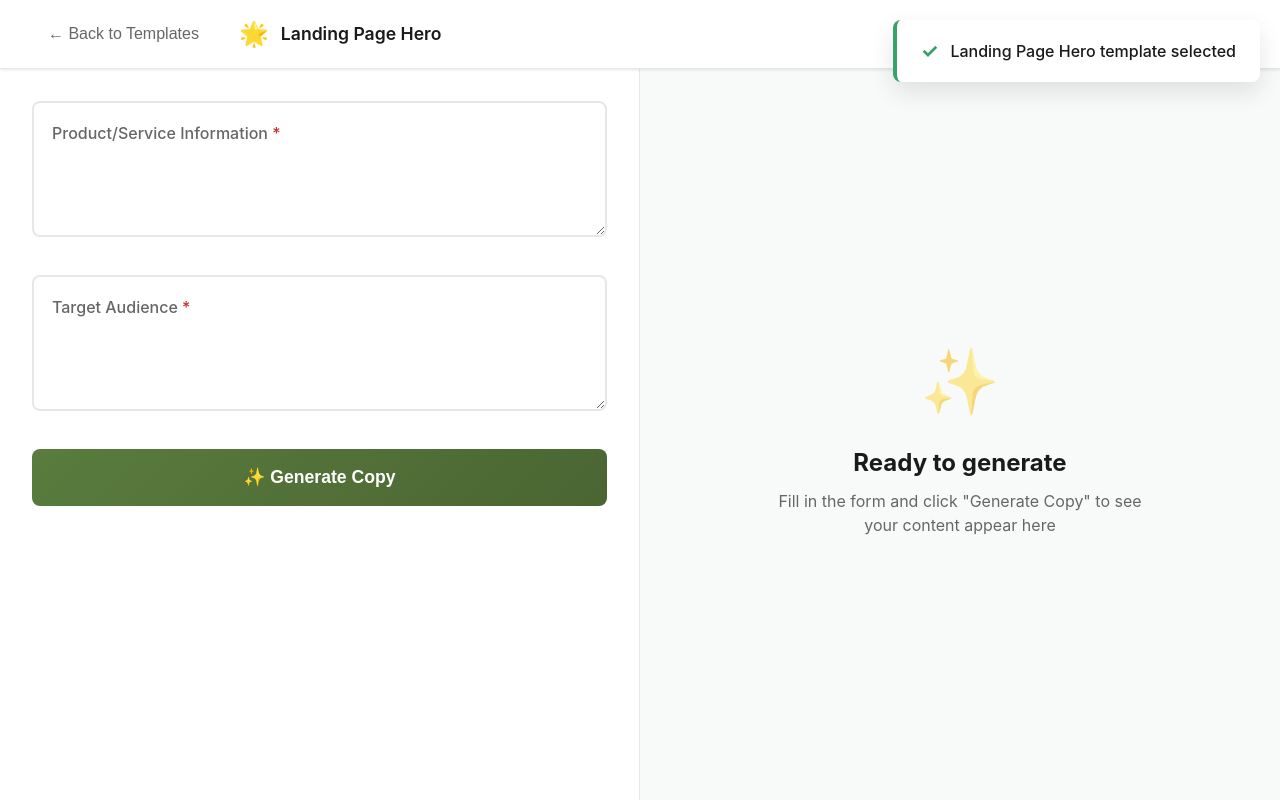
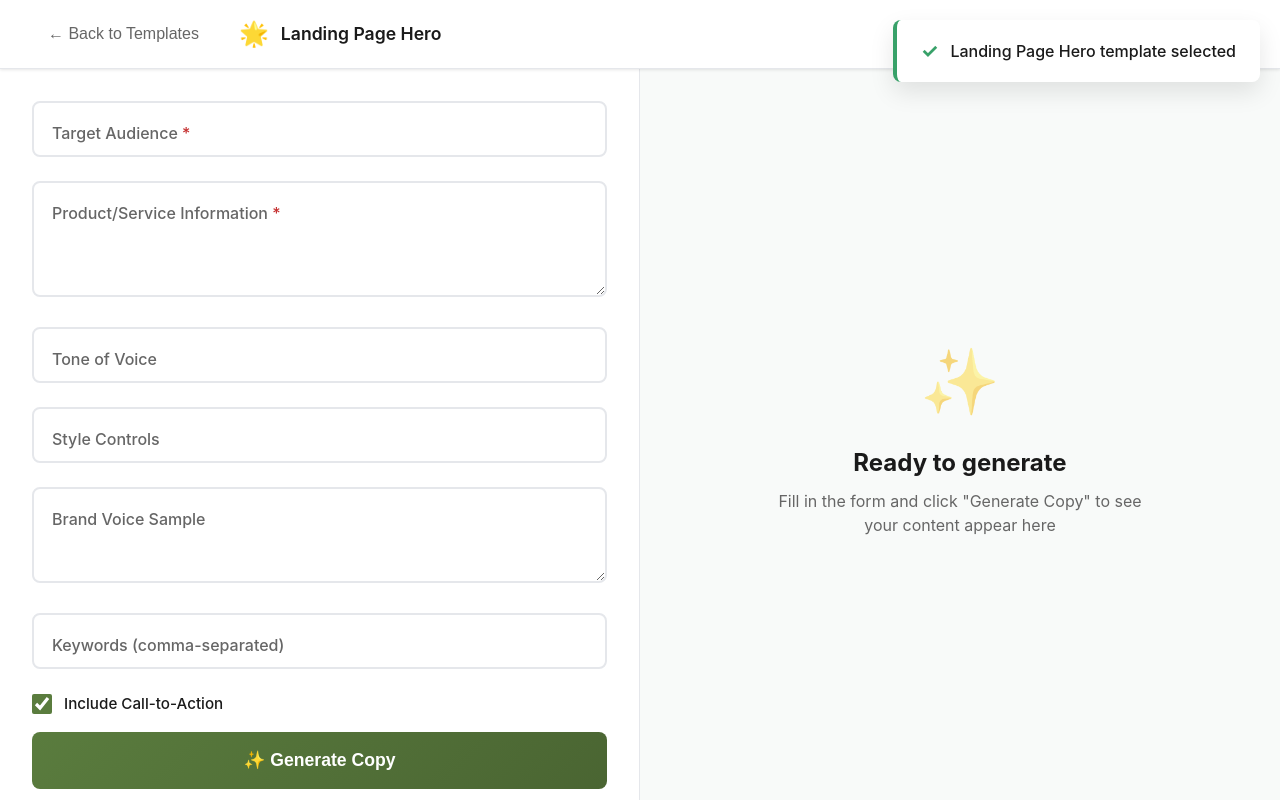
Before and after one commit to DANKRUSZ/DKcopy, a React app in the folder frontend/: page / in a window 1280 px wide. Both pictures are taken after a click on the element 232 px from the left and 383 px from the top of the page. Built offline with nearby package versions, Linux system fonts and the light colour scheme; the HTML template or start-up script is replaced by a standard one.

Commit message:
experimenting with new designs still

```diff
--- a/frontend/src/App.css
+++ b/frontend/src/App.css
@@ -109,7 +109,6 @@ body {
   font-size: 1.25rem;
   opacity: 0.9;
   color: white;
-  font-size: 1.2rem;
 }
 
 .templates-container {
@@ -289,15 +288,16 @@ body {
   background: var(--bg-main);
 }
 
-/* ========== FLOATING LABEL INPUTS ========== */
+/* ========== FORM STYLES ========== */
 .form-group {
-  margin-bottom: 2rem;
+  margin-bottom: 1.5rem;
 }
 
 .floating-label-wrapper {
   position: relative;
 }
 
+.floating-label-wrapper input[type="text"],
 .floating-label-wrapper textarea {
   width: 100%;
   padding: 1.5rem 1rem 0.5rem;
@@ -310,6 +310,7 @@ body {
   background: white;
 }
 
+.floating-label-wrapper input[type="text"]:focus,
 .floating-label-wrapper textarea:focus {
   outline: none;
   border-color: var(--primary);
@@ -338,6 +339,28 @@ body {
 
 .required {
   color: var(--error);
+}
+
+.checkbox-group {
+  display: flex;
+  align-items: center;
+  gap: 0.75rem;
+  margin-bottom: 1rem;
+}
+
+.checkbox-group input[type="checkbox"] {
+  width: 20px;
+  height: 20px;
+  cursor: pointer;
+  accent-color: var(--primary);
+}
+
+.checkbox-group label {
+  margin: 0;
+  cursor: pointer;
+  font-weight: 500;
+  color: var(--text-dark);
+  font-size: 0.95rem;
 }
 
 /* ========== BUTTONS ========== */
@@ -457,7 +480,18 @@ body {
   border-radius: var(--radius);
   box-shadow: var(--shadow-md);
   overflow: hidden;
-  animation: slideIn 0.4s ease;
+  animation: slideInContent 0.4s ease;
+}
+
+@keyframes slideInContent {
+  from {
+    opacity: 0;
+    transform: translateY(20px);
+  }
+  to {
+    opacity: 1;
+    transform: translateY(0);
+  }
 }
 
 .preview-header {
@@ -479,14 +513,14 @@ body {
 
 .preview-actions {
   display: flex;
-  gap: 12px;
+  gap: 10px;
 }
 
 .action-btn {
   background: var(--primary);
   color: white;
   border: none;
-  padding: 10px 20px;
+  padding: 10px 18px;
   border-radius: 6px;
   font-size: 0.9rem;
   font-weight: 600;
@@ -494,7 +528,7 @@ body {
   transition: all 0.3s ease;
   display: flex;
   align-items: center;
-  gap: 8px;
+  gap: 6px;
 }
 
 .action-btn:hover {
@@ -503,8 +537,38 @@ body {
   box-shadow: var(--shadow-sm);
 }
 
+.edit-btn {
+  background: #4299e1;
+}
+
+.edit-btn:hover {
+  background: #3182ce;
+}
+
 .preview-content {
   padding: 2rem;
+}
+
+.content-editor {
+  width: 100%;
+  padding: 1rem;
+  font-size: 1rem;
+  line-height: 1.8;
+  color: var(--text-dark);
+  border: 2px solid var(--border);
+  border-radius: 8px;
+  font-family: inherit;
+  resize: vertical;
+  min-height: 300px;
+}
+
+.content-editor:focus {
+  outline: none;
+  border-color: var(--primary);
+  box-shadow: 0 0 0 3px rgba(90, 124, 62, 0.1);
+}
+
+.content-display {
   font-size: 1rem;
   line-height: 1.8;
   color: var(--text-dark);
@@ -564,11 +628,13 @@ body {
 
   .preview-actions {
     width: 100%;
+    flex-wrap: wrap;
   }
 
   .action-btn {
     flex: 1;
     justify-content: center;
+    min-width: 100px;
   }
 
   .toast {
--- a/frontend/src/App.jsx
+++ b/frontend/src/App.jsx
@@ -1,7 +1,6 @@
 import { useState } from 'react';
 import './App.css';
 
-// Template cards based on your content types
 const TEMPLATES = [
   {
     id: 'landing-hero',
@@ -69,22 +68,24 @@ const TEMPLATES = [
 ];
 
 function App() {
-  const [view, setView] = useState('gallery'); // 'gallery' or 'editor'
+  const [view, setView] = useState('gallery');
   const [selectedTemplate, setSelectedTemplate] = useState(null);
   const [formData, setFormData] = useState({
-    productInfo: '',
-    targetAudience: '',
-    contentType: ''
+    content_type: '',
+    content_type_other: '',
+    audience: '',
+    product_info: '',
+    tone_of_voice: '',
+    style: '',
+    brand_sample: '',
+    keywords: '',
+    cta: true
   });
   const [generatedContent, setGeneratedContent] = useState('');
+  const [isEditing, setIsEditing] = useState(false);
   const [loading, setLoading] = useState(false);
   const [toast, setToast] = useState({ show: false, message: '', type: '' });
-
-  // Floating label states
-  const [focusedFields, setFocusedFields] = useState({
-    productInfo: false,
-    targetAudience: false
-  });
+  const [focusedFields, setFocusedFields] = useState({});
 
   const showToast = (message, type = 'success') => {
     setToast({ show: true, message, type });
@@ -93,7 +94,11 @@ function App() {
 
   const handleTemplateSelect = (template) => {
     setSelectedTemplate(template);
-    setFormData({ ...formData, contentType: template.value });
+    setFormData({
+      ...formData,
+      content_type: template.value,
+      content_type_other: ''
+    });
     setView('editor');
     showToast(`${template.title} template selected`, 'success');
   };
@@ -102,14 +107,30 @@ function App() {
     e.preventDefault();
     setLoading(true);
     setGeneratedContent('');
+    setIsEditing(false);
 
     try {
+      const keywords = formData.keywords
+        ? formData.keywords.split(',').map(k => k.trim()).filter(k => k)
+        : null;
+
+      const payload = {
+        content_type: formData.content_type === 'Other' ? formData.content_type_other : formData.content_type,
+        audience: formData.audience,
+        product_info: formData.product_info,
+        cta: formData.cta,
+        tone_of_voice: formData.tone_of_voice || null,
+        style: formData.style || null,
+        brand_sample: formData.brand_sample || null,
+        keywords: keywords
+      };
+
       const response = await fetch('http://localhost:5000/generate', {
         method: 'POST',
         headers: {
           'Content-Type': 'application/json',
         },
-        body: JSON.stringify(formData),
+        body: JSON.stringify(payload),
       });
 
       const data = await response.json();
@@ -128,9 +149,10 @@ function App() {
   };
 
   const handleInputChange = (e) => {
+    const { name, value, type, checked } = e.target;
     setFormData({
       ...formData,
-      [e.target.name]: e.target.value,
+      [name]: type === 'checkbox' ? checked : value,
     });
   };
 
@@ -138,10 +160,17 @@ function App() {
     setView('gallery');
     setSelectedTemplate(null);
     setGeneratedContent('');
+    setIsEditing(false);
     setFormData({
-      productInfo: '',
-      targetAudience: '',
-      contentType: ''
+      content_type: '',
+      content_type_other: '',
+      audience: '',
+      product_info: '',
+      tone_of_voice: '',
+      style: '',
+      brand_sample: '',
+      keywords: '',
+      cta: true
     });
   };
 
@@ -160,9 +189,12 @@ function App() {
     }
   };
 
+  const handleContentEdit = (e) => {
+    setGeneratedContent(e.target.value);
+  };
+
   return (
     <div className="app">
-      {/* Toast Notification */}
       {toast.show && (
         <div className={`toast toast-${toast.type}`}>
           <span className="toast-icon">
@@ -212,21 +244,65 @@ function App() {
           <div className="editor-content">
             <div className="editor-form">
               <form onSubmit={handleSubmit}>
+                {formData.content_type === 'Other' && (
+                  <div className="form-group">
+                    <div className="floating-label-wrapper">
+                      <input
+                        type="text"
+                        id="content_type_other"
+                        name="content_type_other"
+                        value={formData.content_type_other}
+                        onChange={handleInputChange}
+                        onFocus={() => handleFocus('content_type_other')}
+                        onBlur={(e) => handleBlur('content_type_other', e.target.value)}
+                        required
+                      />
+                      <label
+                        htmlFor="content_type_other"
+                        className={focusedFields.content_type_other || formData.content_type_other ? 'active' : ''}
+                      >
+                        Specify Content Type <span className="required">*</span>
+                      </label>
+                    </div>
+                  </div>
+                )}
+
+                <div className="form-group">
+                  <div className="floating-label-wrapper">
+                    <input
+                      type="text"
+                      id="audience"
+                      name="audience"
+                      value={formData.audience}
+                      onChange={handleInputChange}
+                      onFocus={() => handleFocus('audience')}
+                      onBlur={(e) => handleBlur('audience', e.target.value)}
+                      required
+                    />
+                    <label
+                      htmlFor="audience"
+                      className={focusedFields.audience || formData.audience ? 'active' : ''}
+                    >
+                      Target Audience <span className="required">*</span>
+                    </label>
+                  </div>
+                </div>
+
                 <div className="form-group">
                   <div className="floating-label-wrapper">
                     <textarea
-                      id="productInfo"
-                      name="productInfo"
-                      value={formData.productInfo}
+                      id="product_info"
+                      name="product_info"
+                      value={formData.product_info}
                       onChange={handleInputChange}
-                      onFocus={() => handleFocus('productInfo')}
-                      onBlur={(e) => handleBlur('productInfo', e.target.value)}
+                      onFocus={() => handleFocus('product_info')}
+                      onBlur={(e) => handleBlur('product_info', e.target.value)}
                       required
-                      rows="5"
+                      rows="4"
                     />
                     <label
-                      htmlFor="productInfo"
-                      className={focusedFields.productInfo || formData.productInfo ? 'active' : ''}
+                      htmlFor="product_info"
+                      className={focusedFields.product_info || formData.product_info ? 'active' : ''}
                     >
                       Product/Service Information <span className="required">*</span>
                     </label>
@@ -235,23 +311,93 @@ function App() {
 
                 <div className="form-group">
                   <div className="floating-label-wrapper">
-                    <textarea
-                      id="targetAudience"
-                      name="targetAudience"
-                      value={formData.targetAudience}
+                    <input
+                      type="text"
+                      id="tone_of_voice"
+                      name="tone_of_voice"
+                      value={formData.tone_of_voice}
                       onChange={handleInputChange}
-                      onFocus={() => handleFocus('targetAudience')}
-                      onBlur={(e) => handleBlur('targetAudience', e.target.value)}
-                      required
-                      rows="5"
+                      onFocus={() => handleFocus('tone_of_voice')}
+                      onBlur={(e) => handleBlur('tone_of_voice', e.target.value)}
                     />
                     <label
-                      htmlFor="targetAudience"
-                      className={focusedFields.targetAudience || formData.targetAudience ? 'active' : ''}
+                      htmlFor="tone_of_voice"
+                      className={focusedFields.tone_of_voice || formData.tone_of_voice ? 'active' : ''}
                     >
-                      Target Audience <span className="required">*</span>
+                      Tone of Voice
                     </label>
                   </div>
+                </div>
+
+                <div className="form-group">
+                  <div className="floating-label-wrapper">
+                    <input
+                      type="text"
+                      id="style"
+                      name="style"
+                      value={formData.style}
+                      onChange={handleInputChange}
+                      onFocus={() => handleFocus('style')}
+                      onBlur={(e) => handleBlur('style', e.target.value)}
+                    />
+                    <label
+                      htmlFor="style"
+                      className={focusedFields.style || formData.style ? 'active' : ''}
+                    >
+                      Style Controls
+                    </label>
+                  </div>
+                </div>
+
+                <div className="form-group">
+                  <div className="floating-label-wrapper">
+                    <textarea
+                      id="brand_sample"
+                      name="brand_sample"
+                      value={formData.brand_sample}
+                      onChange={handleInputChange}
+                      onFocus={() => handleFocus('brand_sample')}
+                      onBlur={(e) => handleBlur('brand_sample', e.target.value)}
+                      rows="3"
+                    />
+                    <label
+                      htmlFor="brand_sample"
+                      className={focusedFields.brand_sample || formData.brand_sample ? 'active' : ''}
+                    >
+                      Brand Voice Sample
+                    </label>
+                  </div>
+                </div>
+
+                <div className="form-group">
+                  <div className="floating-label-wrapper">
+                    <input
+                      type="text"
+                      id="keywords"
+                      name="keywords"
+                      value={formData.keywords}
+                      onChange={handleInputChange}
+                      onFocus={() => handleFocus('keywords')}
+                      onBlur={(e) => handleBlur('keywords', e.target.value)}
+                    />
+                    <label
+                      htmlFor="keywords"
+                      className={focusedFields.keywords || formData.keywords ? 'active' : ''}
+                    >
+                      Keywords (comma-separated)
+                    </label>
+                  </div>
+                </div>
+
+                <div className="form-group checkbox-group">
+                  <input
+                    type="checkbox"
+                    id="cta"
+                    name="cta"
+                    checked={formData.cta}
+                    onChange={handleInputChange}
+                  />
+                  <label htmlFor="cta">Include Call-to-Action</label>
                 </div>
 
                 <button type="submit" className="generate-button" disabled={loading}>
@@ -282,16 +428,31 @@ function App() {
                   <div className="preview-header">
                     <h3>Generated Content</h3>
                     <div className="preview-actions">
+                      <button
+                        className="action-btn edit-btn"
+                        onClick={() => setIsEditing(!isEditing)}
+                      >
+                        {isEditing ? '👁️ Preview' : '✏️ Edit'}
+                      </button>
                       <button className="action-btn copy-btn" onClick={handleCopy}>
                         📋 Copy
                       </button>
                       <button className="action-btn regenerate-btn" onClick={handleSubmit}>
-                        🔄 Generate Another
+                        🔄 Regenerate
                       </button>
                     </div>
                   </div>
                   <div className="preview-content">
-                    {generatedContent}
+                    {isEditing ? (
+                      <textarea
+                        className="content-editor"
+                        value={generatedContent}
+                        onChange={handleContentEdit}
+                        rows="15"
+                      />
+                    ) : (
+                      <div className="content-display">{generatedContent}</div>
+                    )}
                   </div>
                 </div>
               ) : (
```
